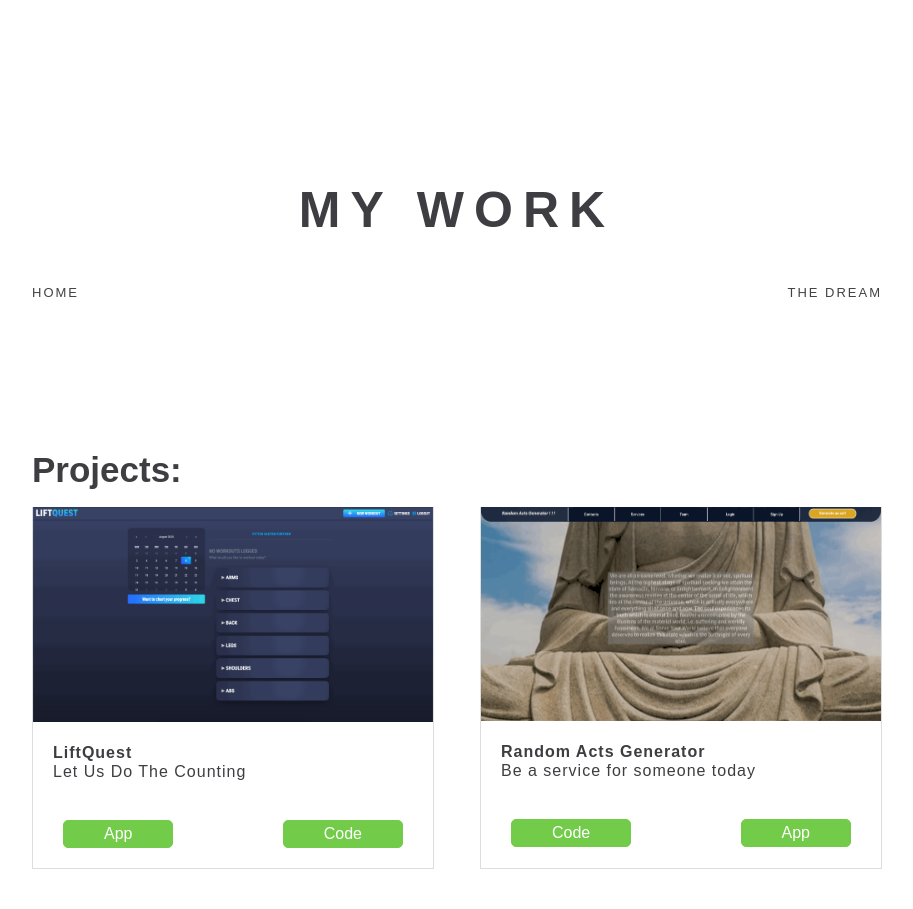
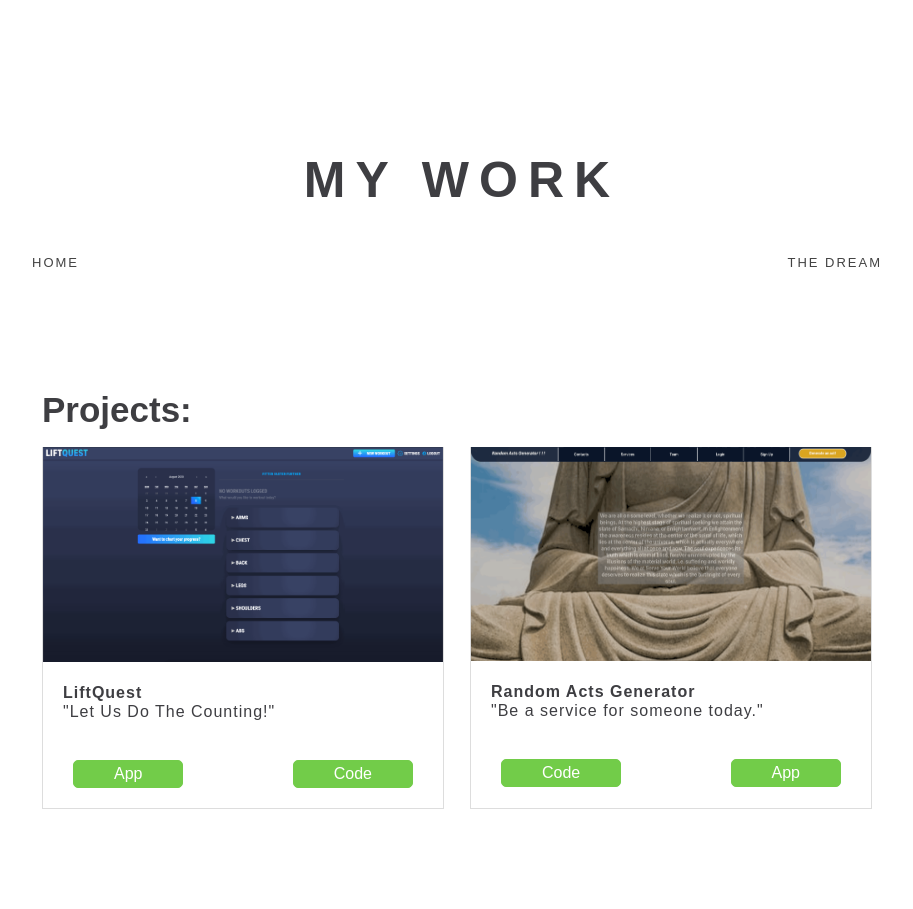
Before and after one commit to TevvinStrong/Portfolio, a PHP site: page /mywork.html in a window 1280 px wide. Shown: the whole page, without its empty margins (183-1096 px from the left). After the commit the page ends 809 px from the top, so only its background shows below. Run offline with PHP 8.4, Linux system fonts and the light colour scheme.

Commit message:
My work page complete

```diff
--- a/mywork.html
+++ b/mywork.html
@@ -28,7 +28,7 @@
             <div class="liftquest">
                 <img src="./gif/liftquest.gif" alt="liftquest app">
                 <h3>LiftQuest</h3>
-                <span>Let Us Do The Counting</span><br>
+                <span>"Let Us Do The Counting!"</span><br>
                 <div class="readmore">
                     <a href="https://www.liftquestapp.com/" target="_blank">App</a>
                     <a href="https://github.com/workout-tracktor/labspt4-workout-tracker-FE" target="_blank">Code</a>
@@ -38,7 +38,7 @@
             <div class="randomactsgenerator">
                 <img src="./gif/randomactsgenerator.gif" alt="random acts generator app">
                 <h3>Random Acts Generator</h3>
-                <span>Be a service for someone today</span><br>
+                <span>"Be a service for someone today."</span><br>
                 <div class="readmore">
                     <a href="https://github.com/random-act-generator/randomActGenerator-BE" target="_blank">Code</a>
                 <a href="https://jovial-blackwell-91cdb6.netlify.app/" target="_blank">App</a>
--- a/stylesheet.css
+++ b/stylesheet.css
@@ -310,8 +310,9 @@ a:hover {
 }
 
 .container h1 {
-    padding-top: 60px;
+    padding-top: 30px;
     padding-bottom: 20px;
+    padding-left: 10px;
     margin-top: 90px;
     font-size: 35px;
     font-weight: 900;
@@ -324,12 +325,8 @@ a:hover {
     display: flex;
     flex-wrap: nowrap;
     justify-content: space-between;
+    padding: 0px 10px 0px 10px;
 }
-
-.container .info {
-
-}
-
 
 .container .projects .liftquest img {
     width: 400px;
@@ -384,6 +381,10 @@ a:hover {
     border-bottom-left-radius: 5px;
 }
 
+.container .projects .liftquest a:hover {
+    background-color: #3e3e42;
+}
+
 .container .projects .randomactsgenerator img {
     width: 400px;
     height: 214px;
@@ -436,3 +437,7 @@ a:hover {
     border-bottom-right-radius: 5px;
     border-bottom-left-radius: 5px;
 }
+
+.container .projects .randomactsgenerator a:hover {
+    background-color: #3e3e42;
+}
```
